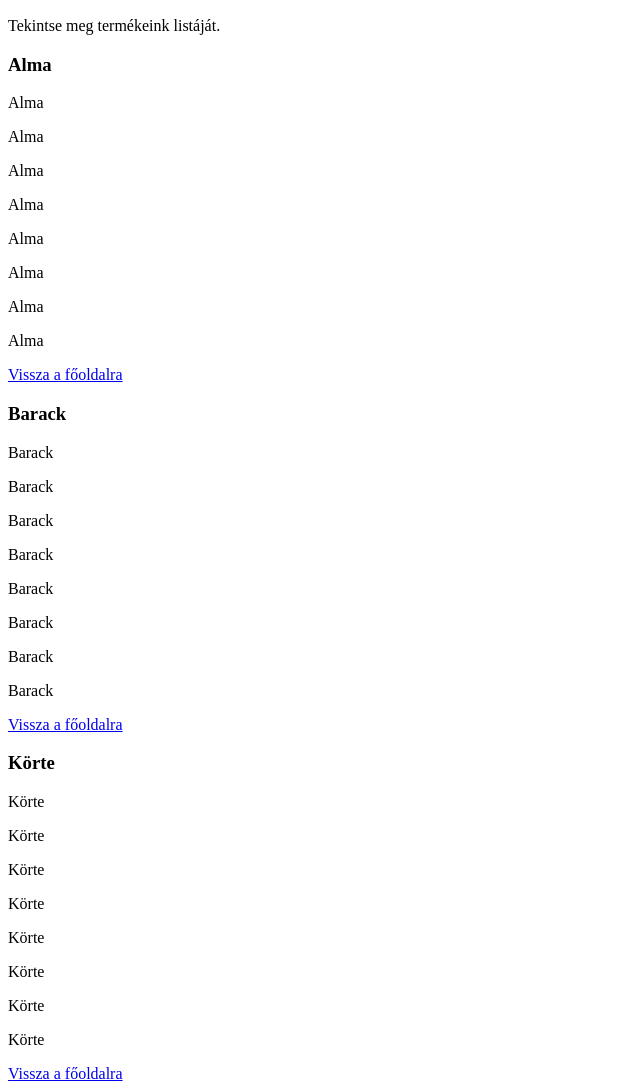
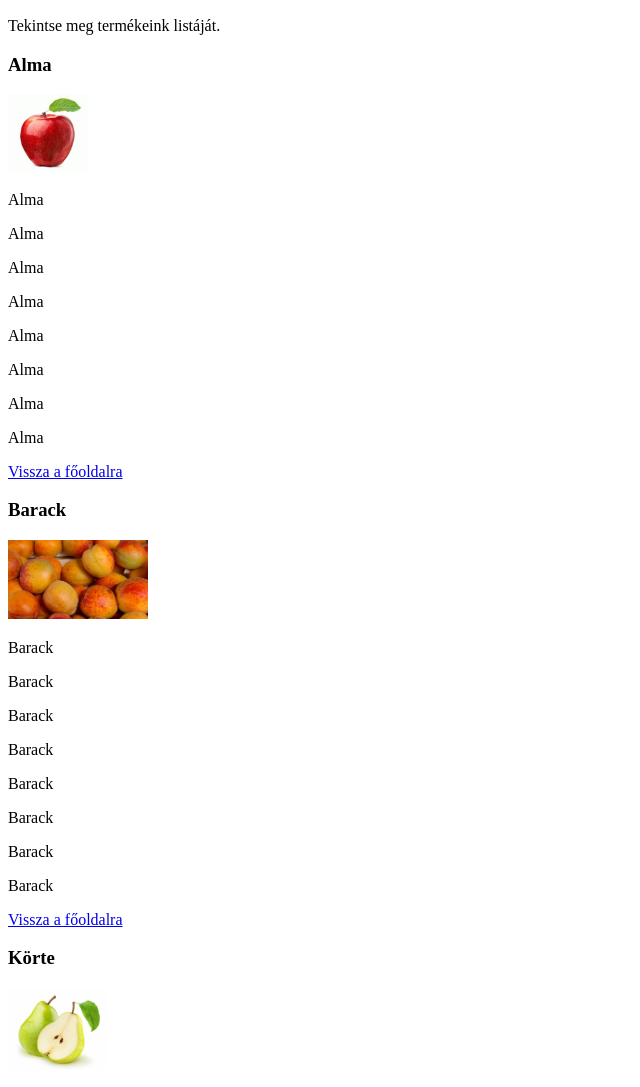
Before and after one commit to krupizsolt/krupizsolt.github.io, a plain HTML site: page pages/products.html in a window 1280 px wide. Shown: the part 138-1225 px from the top of the page, without its empty margins (0-640 px from the left). Drawn offline with Linux system fonts and the light colour scheme.

Commit message:
New pictures inserted

```diff
--- a/pages/products.html
+++ b/pages/products.html
@@ -23,6 +23,7 @@
     <p><h2>Termékeink</h2></p>
     <p>Tekintse meg termékeink listáját.</p>
     <p><h3 id="alma">Alma</h3></p>
+    <img src="/img/alma.jpg" alt="Ez egy alma" width=80>
     <p>Alma</p>
     <p>Alma</p>
     <p>Alma</p>
@@ -33,6 +34,7 @@
     <p>Alma</p>
     <a href="/index.html">Vissza a főoldalra</a>
     <p><h3 id="barack">Barack</h3></p>
+    <img src="/img/barack.jpg" alt="" width=140>
     <p>Barack</p>
     <p>Barack</p>
     <p>Barack</p>
@@ -43,6 +45,8 @@
     <p>Barack</p>
     <a href="/index.html">Vissza a főoldalra</a>
     <p><h3 id="korte">Körte</h3></p>
+    <img src="/img/korte.png" alt="" width=100
+>
     <p>Körte</p>
     <p>Körte</p>
     <p>Körte</p>
```
Also changed, not shown: img/alma.jpg (added), img/barack.jpg (added), img/korte.png (added).
